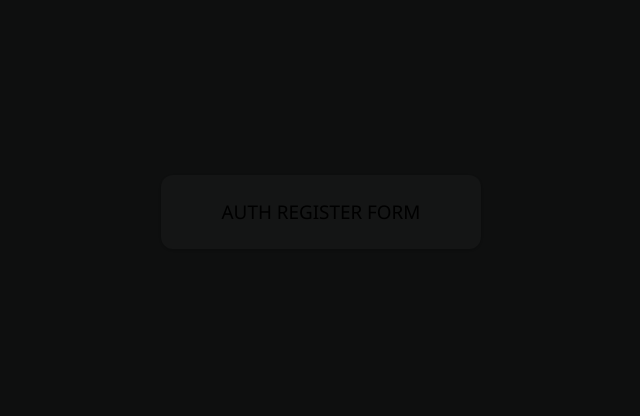
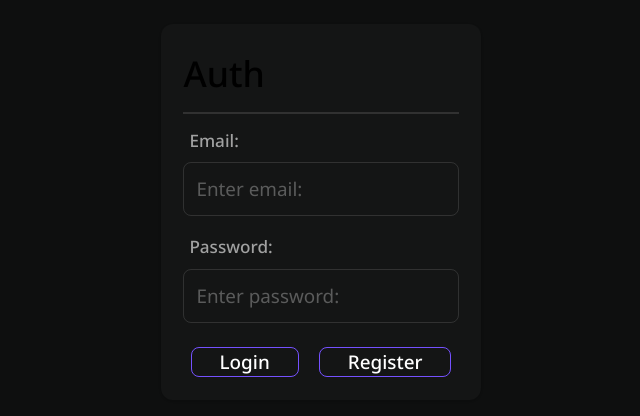
Before and after one commit to konstantin-it-lysenko/task-handler-frontend, a Next.js app: page /auth in a window 1280 px wide. Shown: the part 188-604 px from the top of the page, without its empty margins (319-959 px from the left). Built offline with nearby package versions, Linux system fonts and the light colour scheme.

Commit message:
add: ui components to auth form

```diff
--- a/src/app/auth/Auth.tsx
+++ b/src/app/auth/Auth.tsx
@@ -1,4 +1,7 @@
 'use client'
+import { Heading } from '@/components/ui/Heading';
+import { Button } from '@/components/ui/buttons/Button';
+import { Field } from '@/components/ui/fields/Field';
 import { DASHBOARD_PAGES } from '@/config/pages-url.config';
 import { authService } from '@/services/auth.service';
 import { IAuthForm } from '@/types/auth.types';
@@ -32,11 +35,33 @@ export const Auth = () => {
 
     return (<div className='flex min-h-screen'>
         <form className='w-1/4 m-auto shadow bg-sidebar rounded-xl p-layout'>
-            {/* Heading */}
-            {/* Fields */}
+            <Heading title='Auth' />
+
+            <Field
+                id='email'
+                label='Email:'
+                placeholder='Enter email:'
+                type='email'
+                extra='mb-4'
+                {...register('email', {
+                    required: 'Email is required!'
+                })}
+            />
+
+            <Field
+                id='password'
+                label='Password:'
+                placeholder='Enter password:'
+                type='password'
+                extra='mb-6'
+                {...register('password', {
+                    required: 'Password is required!'
+                })}
+            />
+
             <div className='flex items-center gap-5 justify-center'>
-                {/* Buttons */}
-                AUTH REGISTER FORM
+                <Button onClick={() => setIsLoginForm(true)}>Login</Button>
+                <Button onClick={() => setIsLoginForm(false)}>Register</Button>
             </div>
         </form>
     </div>)
```
